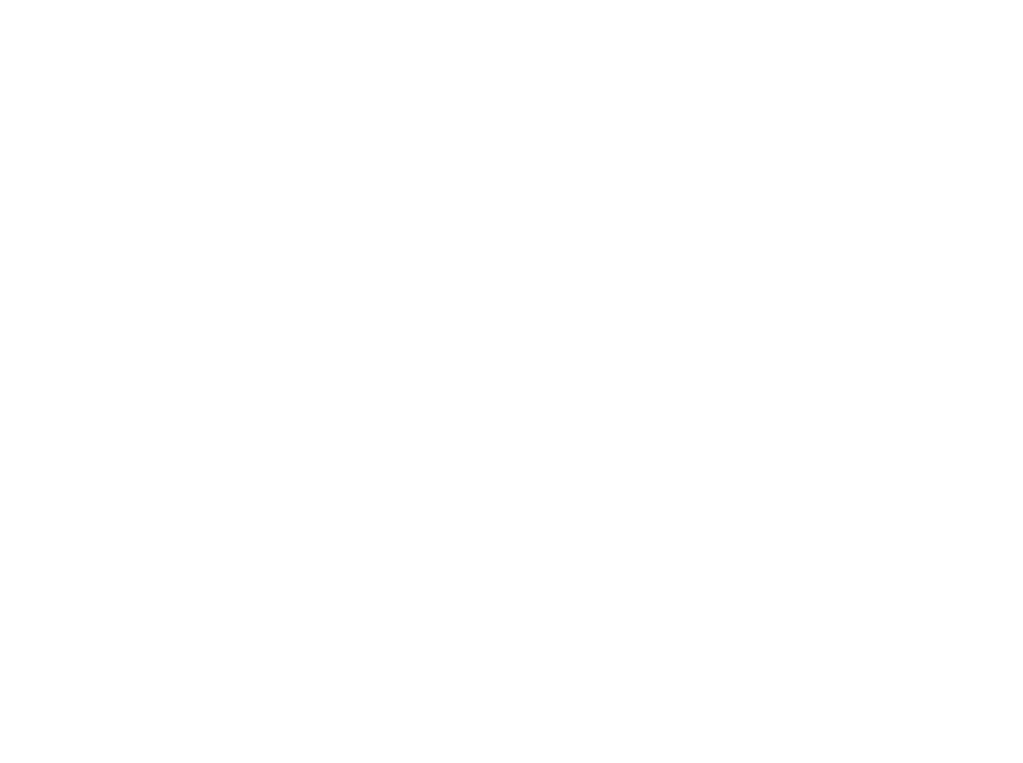
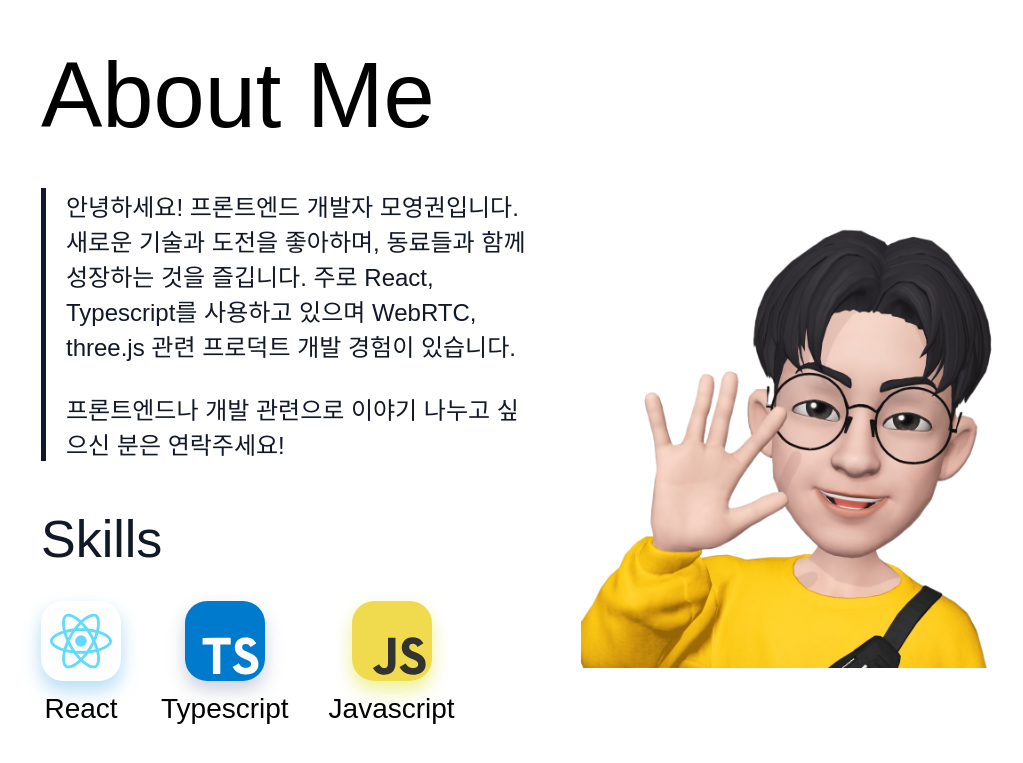
Before and after one commit to momoci99/portfolio, a Next.js app: page / in a window 1280 px wide. Shown: the part 1577-2340 px from the top of the page, without its empty margins (87-1110 px from the left). Before the commit the page ends 1580 px from the top, so only its background shows below. Built offline with nearby package versions, Linux system fonts and the light colour scheme.

Commit message:
feat:AboutMeSection 추가

```diff
--- /dev/null
+++ b/app/components/AboutMeSection.tsx
@@ -0,0 +1,158 @@
+import styled from "styled-components";
+
+import IconEffectButton from "@/app/components/IconEffectButton";
+
+const Wrapper = styled.section`
+  .section-container {
+    display: grid;
+    grid-template-columns: repeat(2, 1fr);
+    grid-template-rows: repeat(2, 1fr);
+    grid-column-gap: 0px;
+    grid-row-gap: 0px;
+    gap: 48px;
+
+    @media screen and (max-width: 980px) {
+      display: flex;
+      flex-direction: column;
+    }
+  }
+
+  .section-header {
+    padding: 40px 0px;
+    font-size: ${(props) => props.theme.desktopFontSizes.title};
+    font-family: Noto Sans KR, Arial, Helvetica, sans-serif;
+    font-weight: ${(props) => props.theme.fontWeights.medium};
+
+    @media screen and (max-width: 376px) {
+      font-size: ${(props) => props.theme.mobileFontSizes.title};
+    }
+  }
+
+  .quote {
+    grid-area: 1 / 1 / 2 / 2;
+
+    border-left: 5px solid ${(props) => props.theme.colors.black900};
+    padding-left: 20px;
+
+    color: ${(props) => props.theme.colors.black900};
+    font-family: Noto Sans KR, Arial, Helvetica, sans-serif;
+    font-size: ${(props) => props.theme.desktopFontSizes.sm};
+    font-weight: ${(props) => props.theme.fontWeights.normal};
+
+    @media screen and (max-width: 376px) {
+      font-size: ${(props) => props.theme.mobileFontSizes.md};
+    }
+  }
+
+  .skill-container {
+    grid-area: 2 / 1 / 3 / 2;
+  }
+
+  .skill-header {
+    padding-bottom: 32px;
+    color: ${(props) => props.theme.colors.black900};
+    font-size: ${(props) => props.theme.desktopFontSizes.xxl};
+    font-family: Noto Sans KR, Arial, Helvetica, sans-serif;
+    font-weight: ${(props) => props.theme.fontWeights.medium};
+  }
+
+  .skill-list {
+    display: flex;
+
+    gap: 40px;
+
+    @media screen and (max-width: 376px) {
+      justify-content: space-between;
+      gap: 20px;
+    }
+  }
+
+  .profile-img-container {
+    display: flex;
+    justify-content: center;
+
+    grid-area: 1 / 2 / 3 / 3;
+    > img {
+      min-width: 100px;
+      min-height: 100px;
+
+      max-width: 480px;
+      max-height: 480px;
+
+      object-fit: contain;
+    }
+  }
+`;
+
+const skills = [
+  {
+    name: "React",
+    bgColor1: "#077EDA30",
+    bgColor2: "#08A3E620",
+    icon: "/react_logo.svg",
+    onClick: () => {},
+  },
+  {
+    name: "Typescript",
+    bgColor1: "#0914e52f",
+    bgColor2: "#d0e60820",
+    icon: "/ts_logo.svg",
+    hasBackgroundImg: true,
+    onClick: () => {},
+  },
+  {
+    name: "Javascript",
+    bgColor1: "#d7da0750",
+    bgColor2: "#d0e60820",
+    icon: "/js_logo.svg",
+    hasBackgroundImg: true,
+    onClick: () => {},
+  },
+];
+
+const AboutMeSection = () => {
+  return (
+    <Wrapper>
+      <p className="section-header">About Me</p>
+
+      <div className="section-container">
+        <blockquote className="quote">
+          <p>
+            안녕하세요! 프론트엔드 개발자 모영권입니다. 새로운 기술과 도전을
+            좋아하며, 동료들과 함께 성장하는 것을 즐깁니다. 주로 React,
+            Typescript를 사용하고 있으며 WebRTC, three.js 관련 프로덕트 개발
+            경험이 있습니다.
+            <br />
+            <br />
+            프론트엔드나 개발 관련으로 이야기 나누고 싶으신 분은 연락주세요!
+          </p>
+        </blockquote>
+
+        <section className="skill-container">
+          <p className="skill-header">Skills</p>
+          <div className="skill-list">
+            {skills.map((skill) => {
+              return (
+                <IconEffectButton
+                  key={skill.name}
+                  name={skill.name}
+                  $bgColor1={skill.bgColor1}
+                  $bgColor2={skill.bgColor2}
+                  icon={skill.icon}
+                  $hasBackgroundImg={skill.hasBackgroundImg}
+                  onClick={skill.onClick}
+                ></IconEffectButton>
+              );
+            })}
+          </div>
+        </section>
+
+        <div className="profile-img-container">
+          <img src="/me.png" alt="me"></img>
+        </div>
+      </div>
+    </Wrapper>
+  );
+};
+
+export default AboutMeSection;
--- a/app/page.tsx
+++ b/app/page.tsx
@@ -9,8 +9,8 @@
 import { ThemeProvider } from "styled-components";
 
 import HeroSection from "@/app/components/HeroSection";
-
 import ProjectSection from "@/app/components/ProjectSection";
+import AboutMeSection from "@/app/components/AboutMeSection";
 
 const Wrapper = styled.div`
   height: 100vh;
@@ -40,6 +40,7 @@
           <div className="inner-wrapper">
             <HeroSection />
             <ProjectSection />
+            <AboutMeSection />
           </div>
         </Wrapper>
       </ThemeProvider>
```
